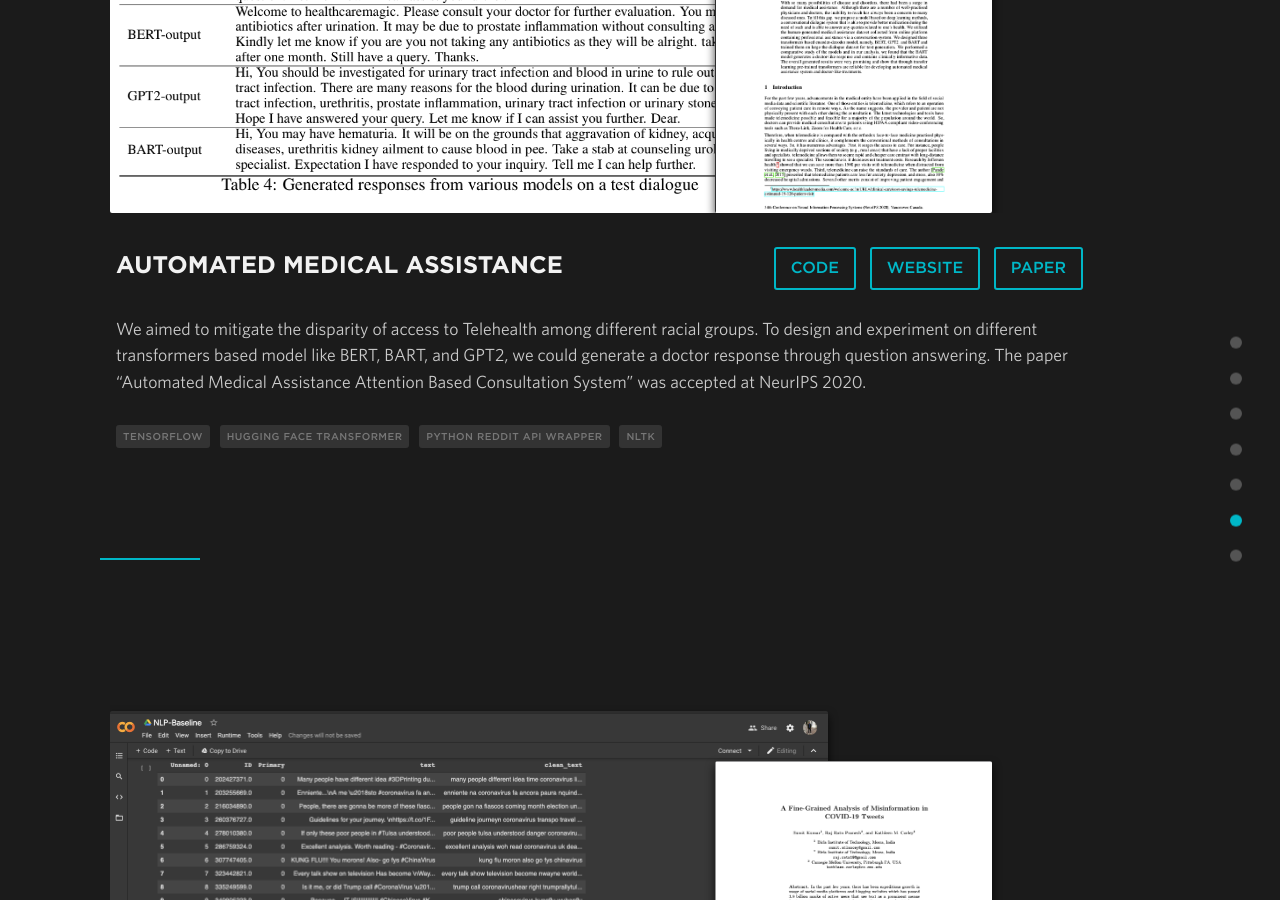
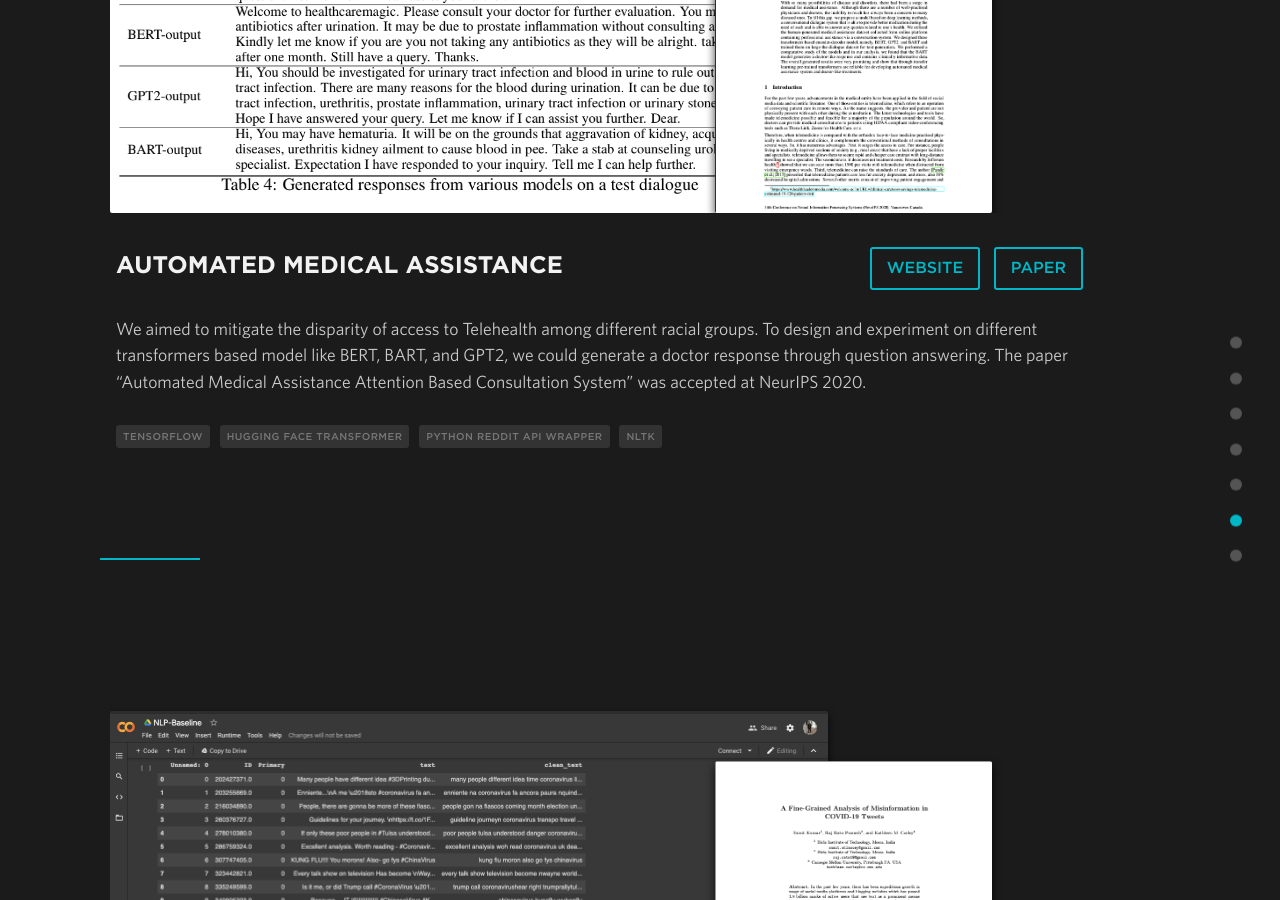
Before and after one commit to sumit6597/sumit6597.github.io, a Jekyll site: the page built from index.html, in a window 1280 px wide and 900 px high, scrolled down 5622 px. Built offline with Jekyll 4.4.1, drawn with Linux system fonts in a browser that asks for light colours; nearby versions of some CDN libraries.

Commit message:
Update portfolio.html

```diff
--- a/_includes/portfolio.html
+++ b/_includes/portfolio.html
@@ -23,7 +23,6 @@
           <div class="description-title-container">
             <h2 class="description-title">{{project.title}}</h2>
             <div class="description-buttons">
-			<a href="{{project.code}}" target="_blank">Code</a>
 		        <a href="{{project.website}}" target="_blank">Website</a>
 		    	<a href="{{project.paper}}" target="_blank">Paper</a>
              <!-- <a href="{{project.demo}}" target="_blank">Demo</a>
```
